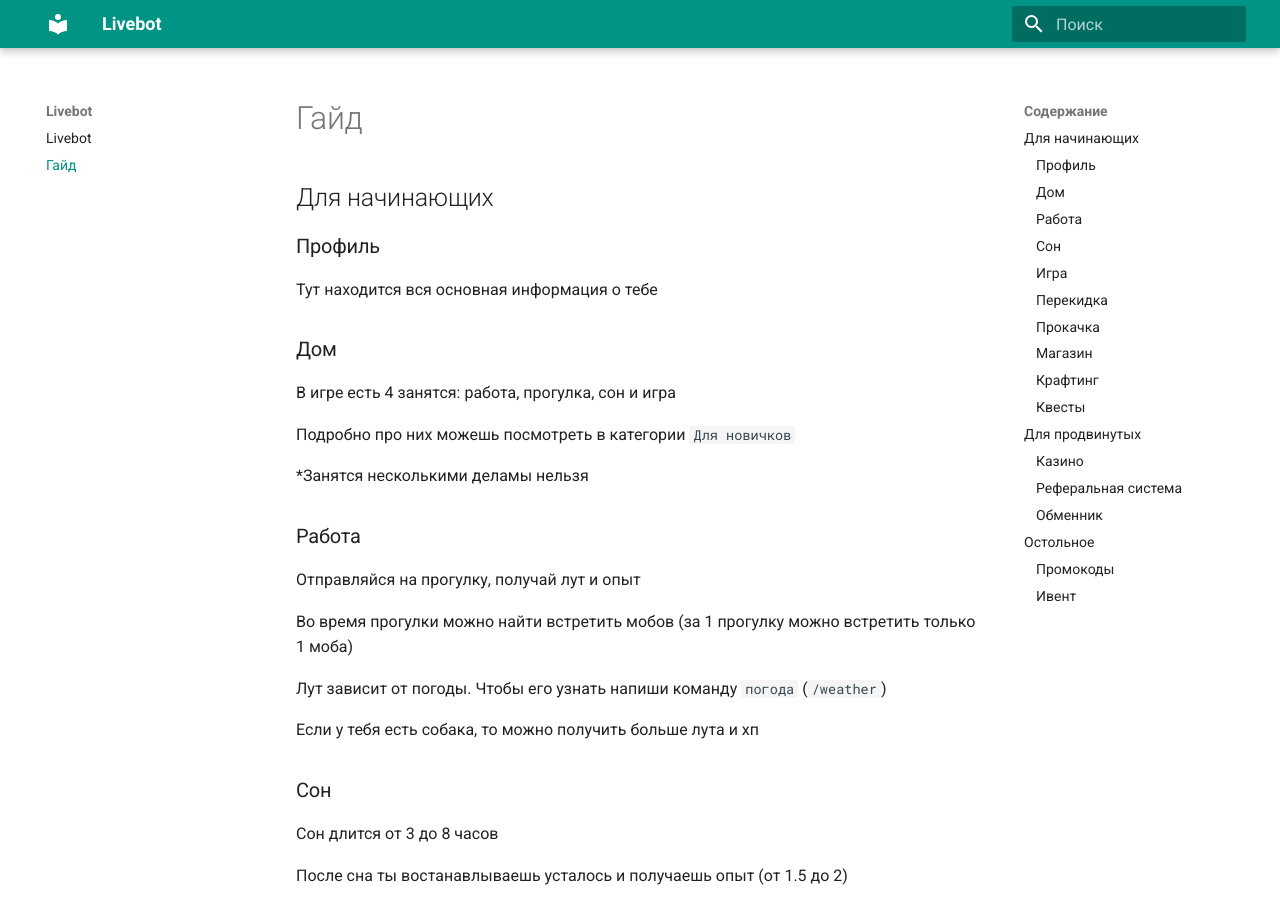
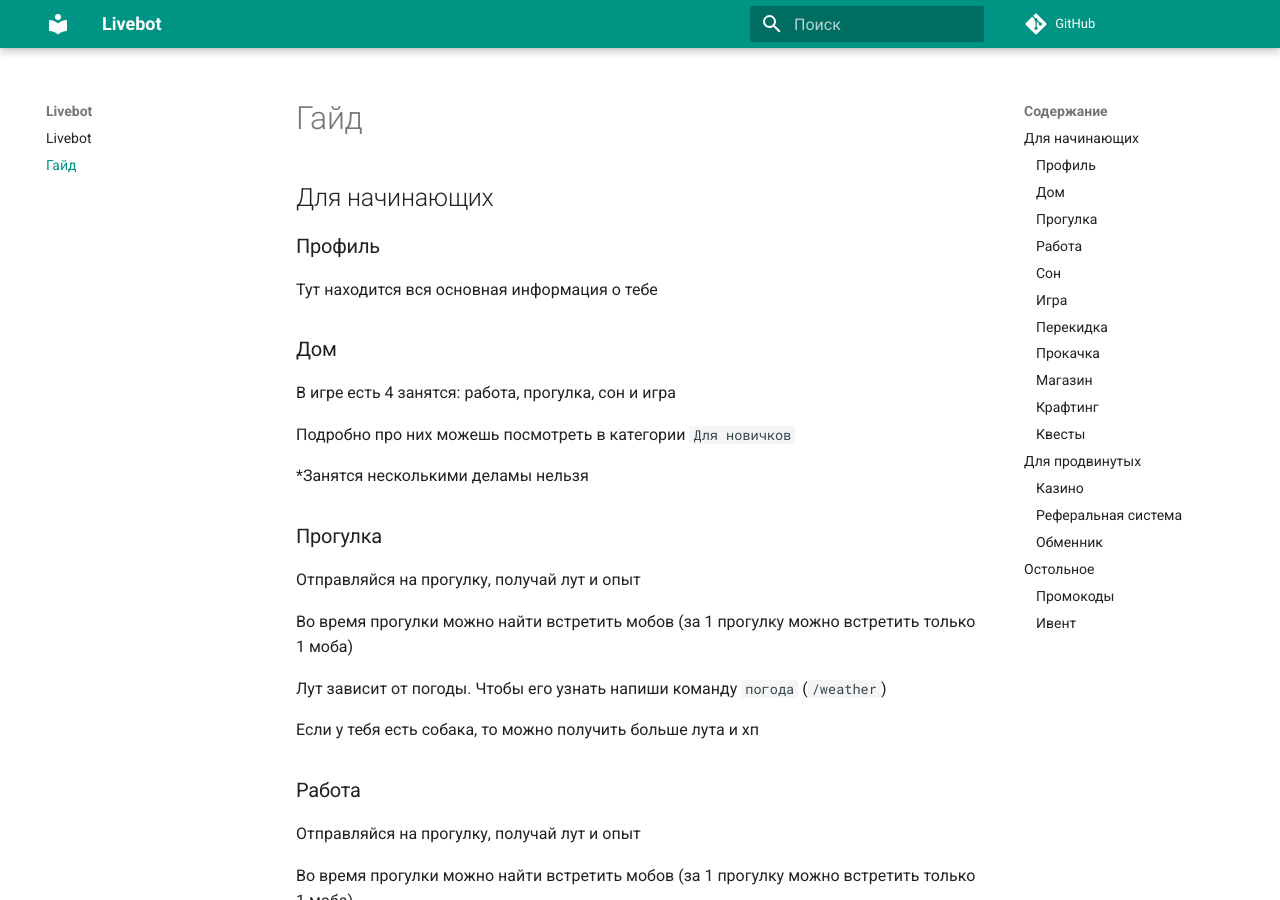
Before and after one commit to HamletSargsyan/livebot, an MkDocs documentation site: the page built from docs/guide.md, in a window 1280 px wide and 900 px high. Built offline with MkDocs 1.6.1 and Material for MkDocs 9.7.7, drawn with Linux system fonts in a browser that asks for light colours; comment, search, counter and statistics services are not loaded.

Commit message:
Добавлена документация

```diff
--- a/docs/guide.md
+++ b/docs/guide.md
@@ -13,6 +13,17 @@
 Подробно про них можешь посмотреть в категории `Для новичков`
 
 *Занятся несколькими деламы нельзя
+
+
+### Прогулка
+
+Отправляйся на прогулку, получай лут и опыт
+
+Во время прогулки можно найти встретить мобов (за 1 прогулку можно встретить только 1 моба)
+
+Лут зависит от погоды. Чтобы его узнать напиши команду `погода` (`/weather`)
+
+Если у тебя есть собака, то можно получить больше лута и хп
 
 
 ### Работа
--- a/mkdocs.yml
+++ b/mkdocs.yml
@@ -1,4 +1,6 @@
 site_name: Livebot
+repo_url: https://github.com/HamletSargsyan/livebot
+edit_uri: blob/main/docs/
 theme:
   name: material
   language: ru
```
Also changed, not shown: 1 other file.
